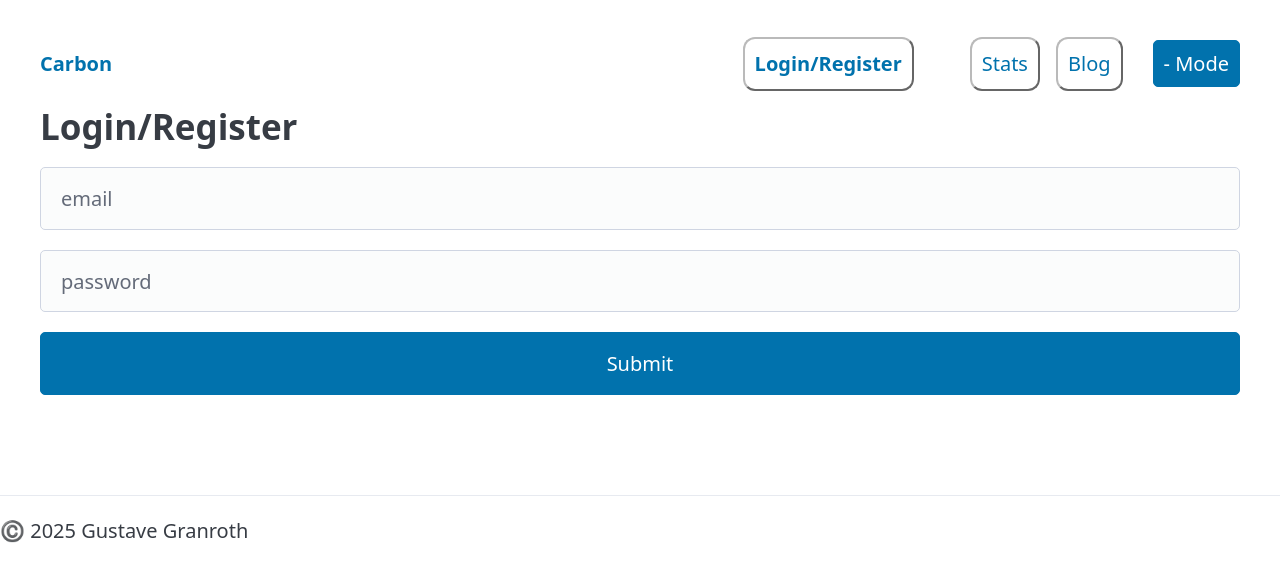
After one commit to GuMiner/carbon, a Flask app: page /authenticate in a window 1280 px wide. The commit adds this page. Shown: the top 582 px of the page. Run offline with Flask 3, Linux system fonts and the light colour scheme; style sheets or scripts are compiled from the project's sources.

Commit message:
Very basic login code, not complete

```diff
--- a/app.py
+++ b/app.py
@@ -1,7 +1,7 @@
 import datetime
 import os
 from werkzeug import exceptions
-from flask import Flask, render_template
+from flask import Flask, render_template, redirect, request
 from flask_socketio import SocketIO
 from flask_compress import Compress
 import flask_login
@@ -86,6 +86,22 @@ def handle_not_found(error):
 def index():
     return render_template("index.html")
 
+@app.get("/authenticate")
+def authenticate():
+    if flask_login.current_user and flask_login.current_user.is_authenticated:
+        return redirect("/projects")
+    return render_template("authenticate.html")
+
+@app.post("/authenticate")
+def authenticate_post():
+    email = request.form['email']
+    if True: # email in users and flask.request.form['password'] == users[email]['password']:
+        user = User()
+        flask_login.login_user(user)
+        return redirect("/projects")
+
+    return render_template("authenticate.html")
+
 
 if __name__ == "__main__":
     socketio.run(app)
--- a/templates/_base.html
+++ b/templates/_base.html
@@ -23,7 +23,7 @@
           <li><a href="{{ url_for('index') }}"><strong>Carbon</strong></a></li>
         </ul>
         <ul>
-          <li><b><a class="nav-border" href="{{ url_for('projects.index') }}">Login/Register</a></b></li>
+          <li><b><a class="nav-border" href="{{ url_for('authenticate') }}">Login/Register</a></b></li>
           <li></li>
           <li></li>
           <li><a class="nav-border" href="{{ url_for('stats.index') }}">Stats</a></li>
--- /dev/null
+++ b/templates/authenticate.html
@@ -0,0 +1,15 @@
+{% extends '_base.html' %}
+
+{% block content %}
+<div id="offset-grid" class="grid">
+  <div>
+    <h2>Login/Register</h1>
+    <p>
+      <form action='authenticate' method='POST'>
+        <input type='text' name='email' id='email' placeholder='email'/>
+        <input type='password' name='password' id='password' placeholder='password'/>
+        <input type='submit' name='submit'/>
+        </form>
+    </p>
+</div>
+{% endblock content %}
```
Also changed, not shown: .continue/assistants/framework.yaml (added).
